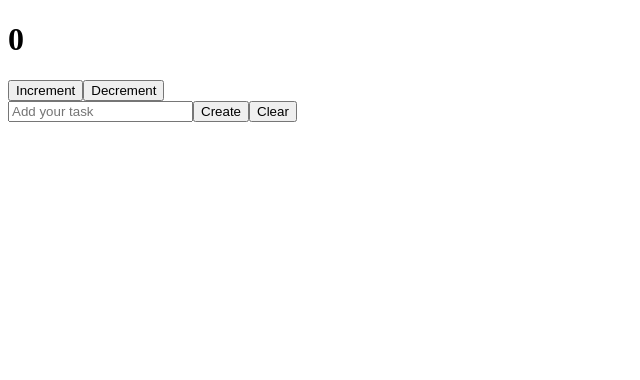
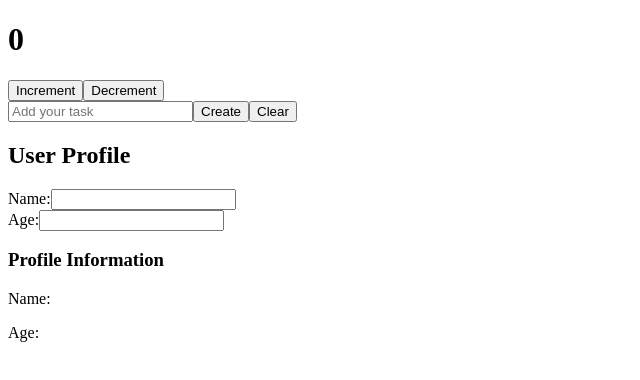
Before and after one commit to anandku06/ReactJs_Leveling, a React (Vite) app in the folder React_learns/: page / in a window 1280 px wide. Shown: the top 380 px of the page, without its empty margins (0-640 px from the left). Built offline with nearby package versions, Linux system fonts and the light colour scheme.

Commit message:
add Profile component; implement user profile management with dynamic input handling

```diff
--- a/React_learns/src/components/App.jsx
+++ b/React_learns/src/components/App.jsx
@@ -13,8 +13,8 @@
 import Props from "./Props.jsx";
 import Person from "./Person.jsx";
 import Product from "./Product.jsx";
-import Weather from './Weather.jsx'
-import UserStatus from './UserStatus.jsx'
+import Weather from "./Weather.jsx";
+import UserStatus from "./UserStatus.jsx";
 import StyleCard from "./StyleCard.jsx";
 import ProfileCard from "./ProfileCard.jsx";
 import IconComponent from "./IconComponent.jsx";
@@ -23,6 +23,7 @@
 import InitialState from "./InitialState.jsx";
 import Counter from "./Counter.jsx";
 import ToDoList from "./ToDoList.jsx";
+import Profile from "./Profile.jsx";
 
 const App = () => {
   return (
@@ -41,6 +42,7 @@
       {/* <InitialState /> */}
       <Counter />
       <ToDoList />
+      <Profile />
     </>
   );
 }; // first letter of the function should be capitalise and should always return a HTML container
--- /dev/null
+++ b/React_learns/src/components/Profile.jsx
@@ -0,0 +1,51 @@
+import React, { useState } from "react";
+
+const Profile = () => {
+  const [profile, setProfile] = useState({
+    name: "",
+    age: "",
+  });
+
+  const handleChange = (e) => {
+    const {name, value} = e.target
+
+    setProfile((prevProfile) => ({
+        ...prevProfile, [name] : value
+    }))
+  } // here the name is changed according to the handleChange function context; bcz name and age field both calls this function
+  // dynamic key assignment in objects can be done by this, also called Computed Property Names
+  return (
+    <div>
+      <h2>User Profile</h2>
+      <div>
+        <label>
+          Name:
+          <input
+            type="text"
+            name="name"
+            value={profile.name}
+            onChange={handleChange}
+          />
+        </label>
+      </div>
+
+      <div>
+        <label>
+          Age:
+          <input
+            type="number"
+            name="age"
+            value={profile.age}
+            onChange={handleChange}
+          />
+        </label>
+      </div>
+
+      <h3>Profile Information</h3>
+      <p>Name: {profile.name}</p>
+      <p>Age: {profile.age}</p>
+    </div>
+  );
+};
+
+export default Profile;
```
